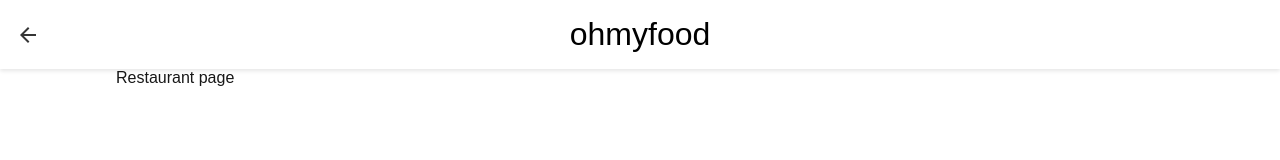
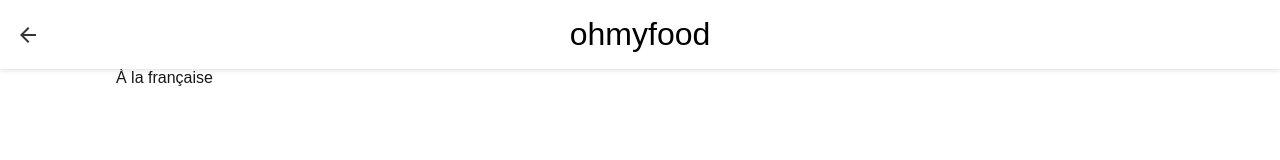
Before and after one commit to troturier/Ohmyfood2, a Next.js app: page /restaurant/a-la-francaise in a window 1280 px wide. Shown: the top 160 px of the page. Built offline with nearby package versions, Linux system fonts and the light colour scheme; a web font is replaced by a local one.

Commit message:
feat: fetch restaurant data from slug params
Make the restaurant page async, await params to get the slug, and look up the matching restaurant in restaurants.json before rendering.

```diff
--- a/src/app/restaurant/[slug]/page.jsx
+++ b/src/app/restaurant/[slug]/page.jsx
@@ -1,5 +1,10 @@
-export default function RestaurantPage() {
+import { restaurants } from "@/data/restaurants.json";
+
+export default async function RestaurantPage({ params }) {
+  const { slug } = await params;
+  const restaurant = restaurants.find((r) => r.slug === slug);
+
   return (
-    <div>Restaurant page</div>
+    <div>{restaurant?.name}</div>
   );
 }
```
